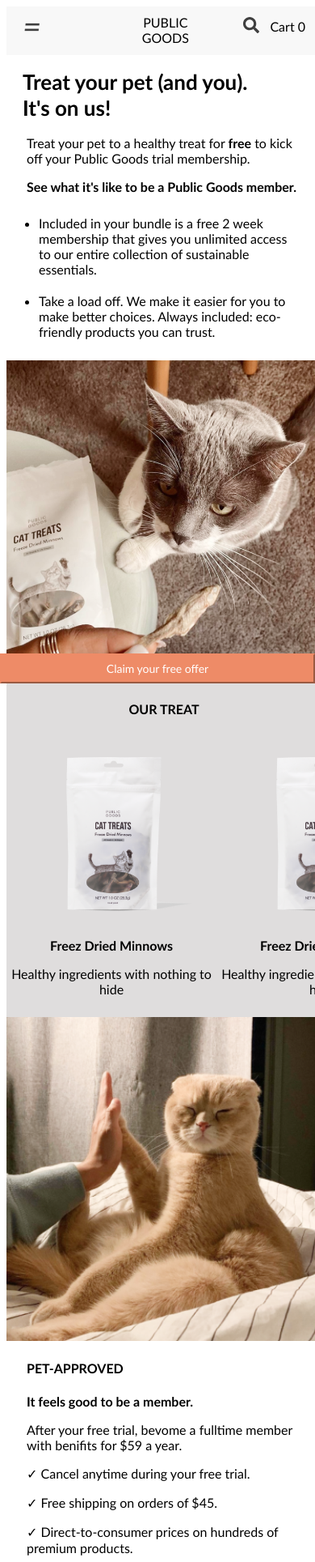
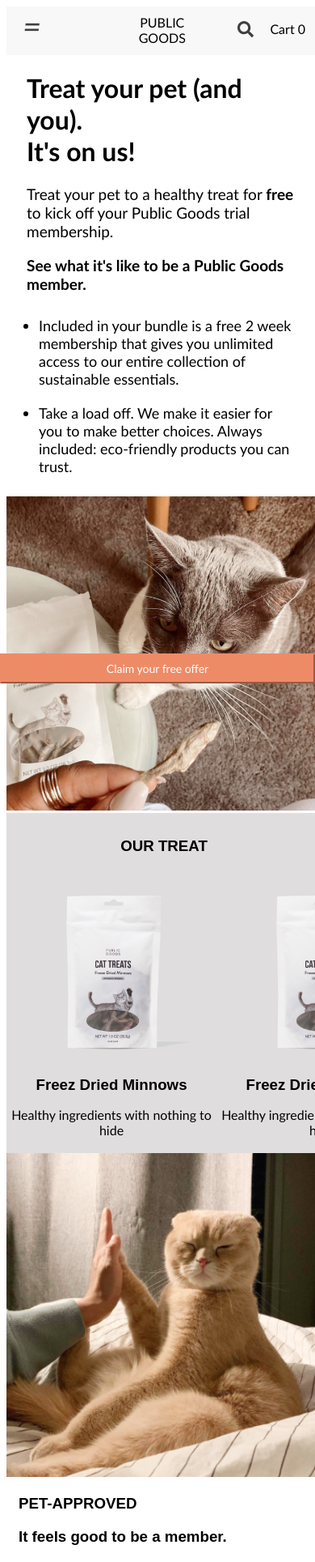
Before and after one commit to justgarcia5/cat-treats, a React (Create React App) app: page / in a window 390 px wide. Shown: the top 1929 px of the page at 81% size. Built offline with nearby package versions, Linux system fonts and the light colour scheme.

Commit message:
added check font. tidied up css and js code

```diff
--- a/src/App.js
+++ b/src/App.js
@@ -1,4 +1,4 @@
-import React, { useState, useEffect} from 'react';
+import React, { useState, useEffect } from 'react';
 import './App.css';
 import ClaimButton from './components/ClaimButton';
 import IntroSection from './components/IntroSection';
--- a/src/components/ClaimButton.js
+++ b/src/components/ClaimButton.js
@@ -1,11 +1,11 @@
 import React from 'react';
-import './ClaimButton.css'
+import './ClaimButton.css';
 
 const ClaimButton = () => {
     return(
         <div className='btn-div'>
-        <button href='/'>Claim your free offer</button>
-    </div>
+            <button href='/'>Claim your free offer</button>
+        </div>
     )
 }
 
--- a/src/components/IntroSection.css
+++ b/src/components/IntroSection.css
@@ -34,6 +34,10 @@
     width: 370px;
 }
 
+.col1 ul li {
+    padding: 10px 0;
+}
+
 @media only screen and (max-width: 600px) {
     .col1 {
         padding: 0;
@@ -41,22 +45,19 @@
     }
 
     .col1 h1 {
-        font-size: 26px;
         padding-left: 25px;
     }
 
     .col1 p {
         padding-left: 25px;
+        font-size: 19px;
+    }
+
+    .col1 ul li {
+        font-size: 18px;
+    }
+
+    .col1-2childp b {
+        font-size: 22px;
     }
 }
-
-@media only screen and (max-width: 600px) {
-    .col1 h1 {
-        font-size: 26px;
-        padding-left: 20px;
-    }
-}
-
-.col1 ul li {
-    padding: 10px 0;
-}
--- a/src/components/Navbar.css
+++ b/src/components/Navbar.css
@@ -26,13 +26,14 @@
         text-align: center;
     }
     .search-icon {
-        margin-top: 10px;
+        padding-right: 8px;
+        margin-top: 15px;
         width: 16%;
         text-align: right;
         font-size: 20px;
     }
     .cart-link {
-        margin-top: 15px;
+        margin-top: 18px;
         width: 16%;
         text-align: right;
         margin-right: 20px;
--- a/src/components/Navbar.js
+++ b/src/components/Navbar.js
@@ -1,9 +1,7 @@
 import React from 'react';
 import './Navbar.css'
 import { FontAwesomeIcon } from '@fortawesome/react-fontawesome'
-
 import { faSearch } from '@fortawesome/free-solid-svg-icons'
-
 
 export default function Navbar() {
     return(
--- a/src/components/OurTreat.css
+++ b/src/components/OurTreat.css
@@ -13,9 +13,10 @@
     }
 }
 
-.ourtreats-div h4 {
+.ourtreats-div h3 {
     margin: 0;
     padding-top: 10px;
+    font-family: Optima Narrow, sans-serif;
 }
 
 .treats-div-row1 {
@@ -64,13 +65,38 @@
 .row2-trial-info {
     margin-top: 100px;
     margin-bottom: 100px;
-    padding-left: 100px;
+    padding-left: 50px;
     padding-right: 50px;
+}
+
+.row2-trial-info div {
+    display: flex;
+    text-align: left;
+}
+
+.row2-trial-info div i {
+    padding: 10px 10px;
+}
+
+.row2-trial-info div p {
+    margin: 10px;
+}
+
+.row2-trial-info h3 {
+    font-family: Optima Narrow, sans-serif;
 }
 
 @media only screen and (max-width: 600px) {
     .row2-trial-info {
-        padding: 0 15px 30px 25px;
+        padding: 0 15px 60px 15px;
         margin: 0;
     }
+
+    .row2-trial-info p b {
+        font-size: 23px;
+    }
+
+    .row2-trial-info p {
+        font-size: 18px;
+    }
 }
--- a/src/components/OurTreat.js
+++ b/src/components/OurTreat.js
@@ -1,13 +1,13 @@
 import React from 'react';
 import './OurTreat.css'
-import OurTreatsMobile from './mobile/OurTreatsMobile';
-import OurTreatsDesktop from './desktop/OurTreatsDesktop';
+import MobileOurTreat from './mobile/MobileOurTreat';
+import DesktopOurTreat from './desktop/DesktopOurTreat';
 
 export default function OurTreat(props) {
     return(
         <>
-            { props.isMobile && <OurTreatsMobile />}
-            { !props.isMobile && <OurTreatsDesktop />}
+            { props.isMobile && <MobileOurTreat /> }
+            { !props.isMobile && <DesktopOurTreat /> }
         </>
     )
 }
--- a/src/components/desktop/OurTreatsDesktop.js
+++ b/src/components/desktop/DesktopOurTreat.js
@@ -1,22 +1,25 @@
 import React from 'react';
+
+import { FontAwesomeIcon } from '@fortawesome/react-fontawesome'
+import { faCheck } from '@fortawesome/free-solid-svg-icons'
 
 import catTreats from '../../images/cat_treats_fd_minnows_01 3.png'
 import happyCat from '../../images/cat_image2_mobile.png'
 
-export default function OurTreatsDesktop() {
+export default function DesktopOurTreat() {
     return(
         <div>
             <div className='ourtreats-div'>
-                <h4>OUR TREAT</h4>
+                <h3>OUR TREAT</h3>
                 <div className='treats-div-row1'>
                     <div>
                         <img src={catTreats} alt='cat treats' />
-                        <h4>Freez Dried Minnows</h4>
+                        <h3>Freez Dried Minnows</h3>
                         <p>Healthy ingredients with nothing to hide</p>
                     </div>
                     <div>
                         <img src={catTreats} alt='cat treats' />
-                        <h4>Freez Dried Minnows</h4>
+                        <h3>Freez Dried Minnows</h3>
                         <p>Healthy ingredients with nothing to hide</p>
                     </div>
                 </div>
@@ -27,12 +30,21 @@
                     <img src={happyCat} alt='cat treats' />
                 </div>
                 <div className='row2-trial-info'>
-                    <h4>PET-APPROVED</h4>
-                    <p><b>It feels good to be a member.</b></p>
+                    <h3>PET-APPROVED</h3>
+                    <h3>It feels good to be a member.</h3>
                     <p>After your free trial, bevome a fulltime member with benifits for $59 a year.</p>
-                    <p><span>&#10003;</span>  Cancel anytime during your free trial.</p>
-                    <p><span>&#10003;</span>  Free shipping on orders of $45.</p>
-                    <p><span>&#10003;</span>  Direct-to-consumer prices on hundreds of premium products.</p>
+                    <div>
+                        <i><FontAwesomeIcon icon={faCheck}  /></i>
+                        <p> Cancel anytime during your free trial.</p>
+                    </div>
+                    <div>
+                        <i><FontAwesomeIcon icon={faCheck}  /></i>
+                        <p> Free shipping on orders of $45.</p>
+                    </div>
+                    <div>
+                        <i><FontAwesomeIcon icon={faCheck}  /></i>
+                        <p> Direct-to-consumer prices on hundreds of premium products.</p>
+                    </div>
                 </div>
             </div>
         </div>
--- a/src/components/mobile/MobileIntro.js
+++ b/src/components/mobile/MobileIntro.js
@@ -13,7 +13,7 @@
                     It's on us!
                 </h1>
                 <p>Treat your pet to a healthy treat for <b>free</b> to kick off your Public Goods trial membership.</p>
-                <p><b>See what it's like to be a Public Goods member.</b></p>
+                <p className='col1-2childp'><b>See what it's like to be a Public Goods member.</b></p>
                 <ul>
                     <li>Included in your bundle is a free 2 week membership that gives you unlimited access to our entire collection of sustainable essentials.</li>
                     <li>Take a load off. We make it easier for you to make better choices. Always included: eco-friendly products you can trust.</li>
--- /dev/null
+++ b/src/components/mobile/MobileOurTreat.js
@@ -0,0 +1,47 @@
+import React from 'react';
+
+import { FontAwesomeIcon } from '@fortawesome/react-fontawesome';
+import { faCheck } from '@fortawesome/free-solid-svg-icons';
+
+import catTreats from '../../images/cat_treats_fd_minnows_01 3.png';
+import happyCat from '../../images/cat_image2_mobile.png';
+
+export default function MobileOurTreat() {
+    return(
+        <div>
+            <div className='ourtreats-div'>
+                <h3>OUR TREAT</h3>
+                <div className='treats-div-row1'>
+                    <div>
+                        <img src={catTreats} alt='cat treats' />
+                        <h3>Freez Dried Minnows</h3>
+                        <p>Healthy ingredients with nothing to hide.</p>
+                    </div>
+                </div>
+
+            </div>
+            <div className='treats-div-row2'>
+                <div>
+                    <img src={happyCat} alt='cat treats' />
+                </div>
+                <div className='row2-trial-info'>
+                    <h3>PET-APPROVED</h3>
+                    <p><b>It feels good to be a member.</b></p>
+                    <p>After your free trial, bevome a fulltime member with benifits for $59 a year.</p>
+                    <div>
+                        <i><FontAwesomeIcon icon={faCheck}  /></i>
+                        <p> Cancel anytime during your free trial.</p>
+                    </div>
+                    <div>
+                        <i><FontAwesomeIcon icon={faCheck}  /></i>
+                        <p> Free shipping on orders of $45.</p>
+                    </div>
+                    <div>
+                        <i><FontAwesomeIcon icon={faCheck}  /></i>
+                        <p> Direct-to-consumer prices on hundreds of premium products.</p>
+                    </div>
+                </div>
+            </div>
+        </div>
+    )
+}
--- a/src/components/mobile/OurTreatsMobile.js
+++ /dev/null
@@ -1,35 +0,0 @@
-import React from 'react';
-
-import catTreats from '../../images/cat_treats_fd_minnows_01 3.png'
-import happyCat from '../../images/cat_image2_mobile.png'
-
-export default function OurTreatsMobile() {
-    return(
-        <div>
-            <div className='ourtreats-div'>
-                <h4>OUR TREAT</h4>
-                <div className='treats-div-row1'>
-                    <div>
-                        <img src={catTreats} alt='cat treats' />
-                        <h4>Freez Dried Minnows</h4>
-                        <p>Healthy ingredients with nothing to hide.</p>
-                    </div>
-                </div>
-
-            </div>
-            <div className='treats-div-row2'>
-                <div>
-                    <img src={happyCat} alt='cat treats' />
-                </div>
-                <div className='row2-trial-info'>
-                    <h4>PET-APPROVED</h4>
-                    <p><b>It feels good to be a member.</b></p>
-                    <p>After your free trial, bevome a fulltime member with benifits for $59 a year.</p>
-                    <p><span>&#10003;</span>  Cancel anytime during your free trial.</p>
-                    <p><span>&#10003;</span>  Free shipping on orders of $45.</p>
-                    <p><span>&#10003;</span>  Direct-to-consumer prices on hundreds of premium products.</p>
-                </div>
-            </div>
-        </div>
-    )
-}
```
